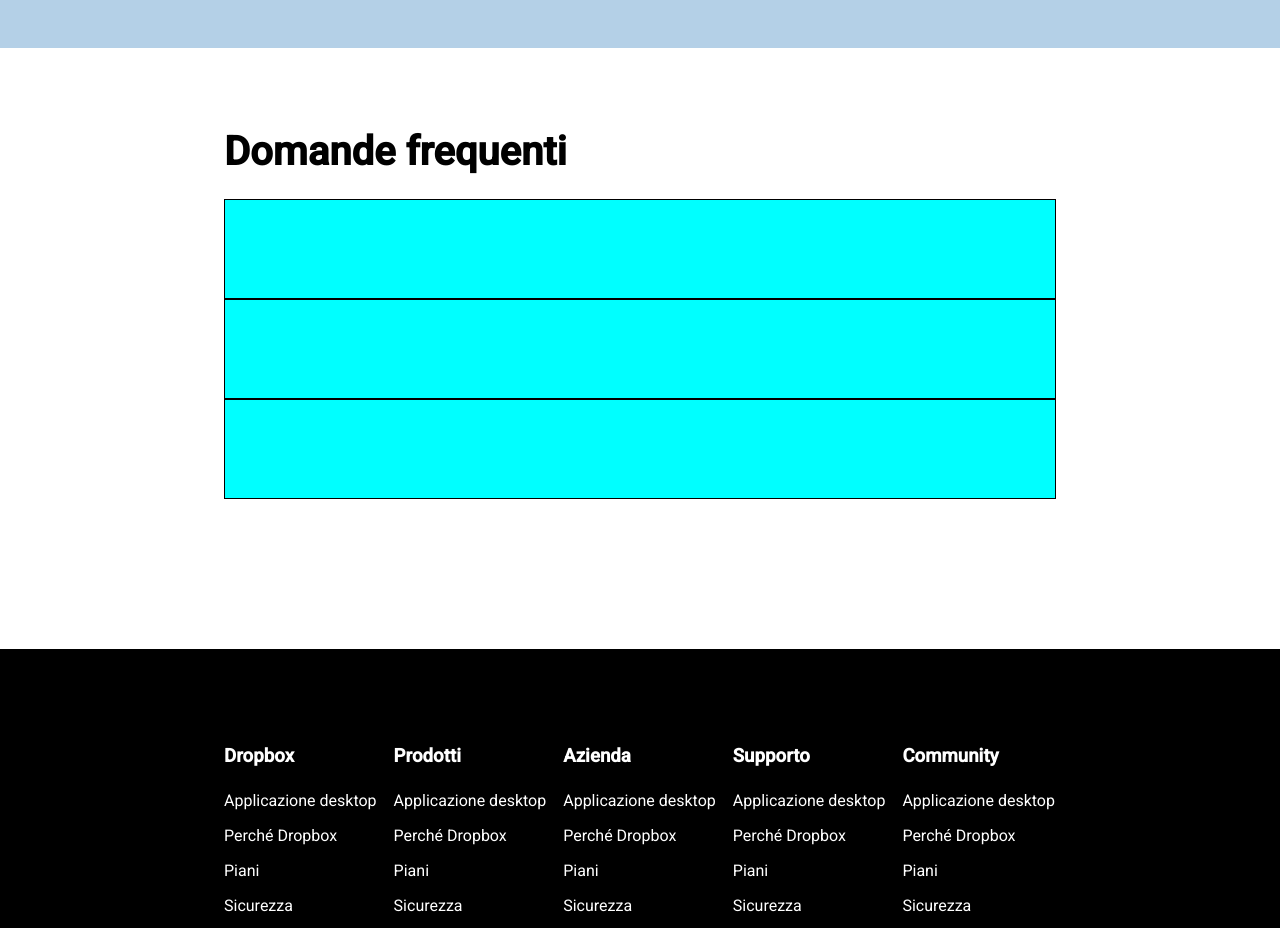
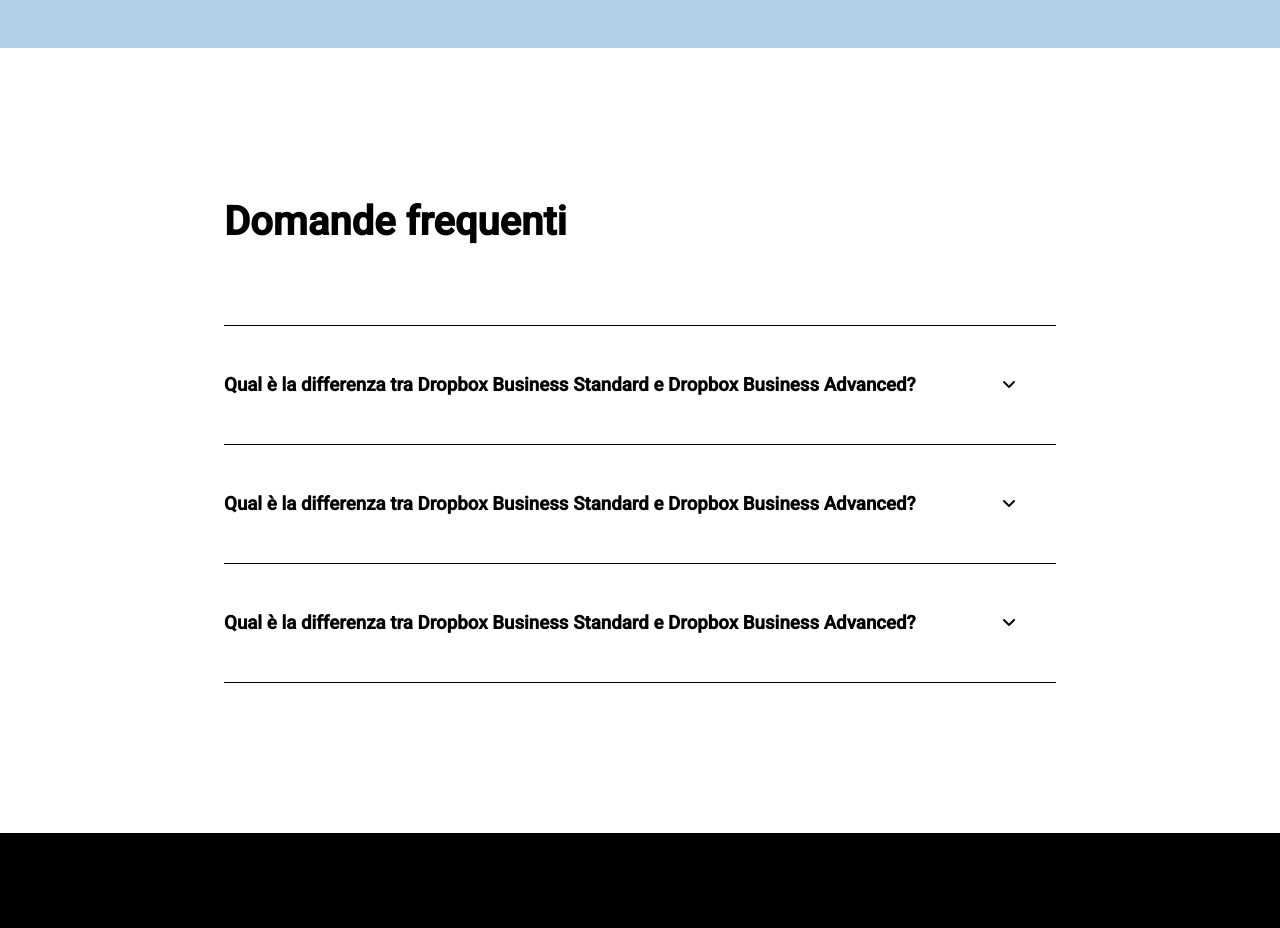
Before and after one commit to lucamincuzzi/htmlcss-dropbox, a plain HTML site: page index.html in a window 1280 px wide. Shown: the part 5380-6308 px from the top of the page. Drawn offline with Linux system fonts and the light colour scheme.

Commit message:
add: faq content

```diff
--- a/css/style.css
+++ b/css/style.css
@@ -38,6 +38,10 @@
     color: white;
     text-decoration: none;
     text-align: center;
+}
+
+.btn:hover {
+    filter: brightness(1.2);
 }
 
 .container {
@@ -387,16 +391,46 @@
 
 /* FAQ */
 
-.faq {
-    margin-bottom: 100px;
+.faq h2{
+    margin: 150px 0 80px;
 }
 
 .faq .question {
+    display: flex;
+    justify-content: space-between;
+    align-items: center;
     width: 100%;
-    min-height: 100px;
-    background-color: aqua;
-    /* Debug */
-    border: 1px solid black;
+    padding: 3rem 0 3rem;
+}
+
+.first-question, .middle-question {
+    border-top: 1px solid black;
+}
+
+.last-question, .middle-question {
+    border-bottom: 1px solid black;
+}
+
+.fa-angle-down {
+    position: relative;
+    right: 40px;
+}
+
+.answer {
+    padding: 1rem 0;
+    display: none;
+}
+
+.question:hover + .answer{
+    display: block;
+}
+
+.middle-question:hover {
+    border-bottom: 0px;
+}
+
+.last-question:hover {
+    border-bottom: 0px;
 }
 
 /* FOOTER */
--- a/index.html
+++ b/index.html
@@ -253,10 +253,22 @@
         <!-- FAQ -->
         <div class="container faq">
             <h2>Domande frequenti</h2>
-            <div class="question"></div>
-            <div class="question"></div>
-            <div class="question"></div>
+            <div class="question first-question">
+                <h3>Qual è la differenza tra Dropbox Business Standard e Dropbox Business Advanced?</h3>
+                <i class="fa-solid fa-angle-down"></i>
             </div>
+            <span class="answer">Lorem ipsum dolor sit amet consectetur, adipisicing elit. Ut quod maxime illo esse quas accusantium omnis, repudiandae, et aut fugiat praesentium temporibus autem odio. Dignissimos, delectus. Saepe non distinctio commodi?</span>
+            <div class="question middle-question">
+                <h3>Qual è la differenza tra Dropbox Business Standard e Dropbox Business Advanced?</h3>
+                <i class="fa-solid fa-angle-down"></i>
+            </div>
+            <span class="answer">Lorem ipsum dolor sit amet consectetur, adipisicing elit. Ut quod maxime illo esse quas accusantium omnis, repudiandae, et aut fugiat praesentium temporibus autem odio. Dignissimos, delectus. Saepe non distinctio commodi?</span>
+            <div class="question last-question">
+                <h3>Qual è la differenza tra Dropbox Business Standard e Dropbox Business Advanced?</h3>
+                <i class="fa-solid fa-angle-down"></i>
+            </div>
+            <span class="answer">Lorem ipsum dolor sit amet consectetur, adipisicing elit. Ut quod maxime illo esse quas accusantium omnis, repudiandae, et aut fugiat praesentium temporibus autem odio. Dignissimos, delectus. Saepe non distinctio commodi?</span>
+        </div>
         </div>
         <!-- /FAQ -->
     </main>
```
